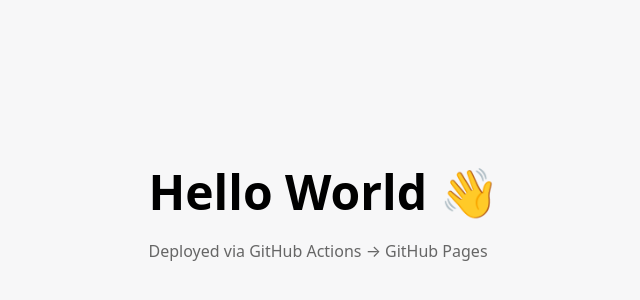
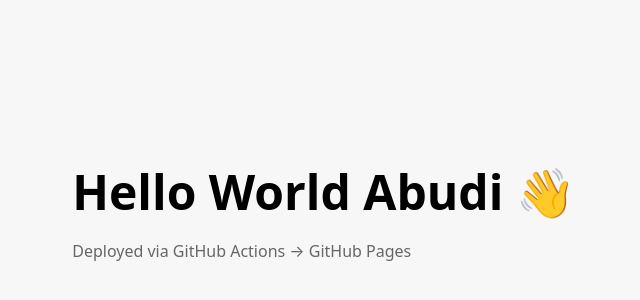
Before and after one commit to Abudi7/abudci, a plain HTML site: page index.html in a window 1280 px wide. Shown: the part 182-482 px from the top of the page, without its empty margins (316-956 px from the left). Drawn offline with Linux system fonts and the light colour scheme.

```diff
--- a/index.html
+++ b/index.html
@@ -14,7 +14,7 @@
 <body>
   <div class="wrap">
     <main>
-      <h1>Hello World 👋</h1>
+      <h1>Hello World Abudi 👋</h1>
       <p>Deployed via GitHub Actions → GitHub Pages</p>
     </main>
   </div>
```
Also changed, not shown: 1 other file.
